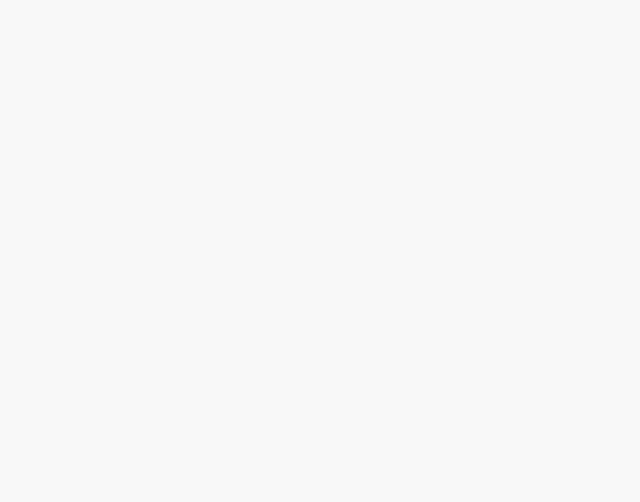
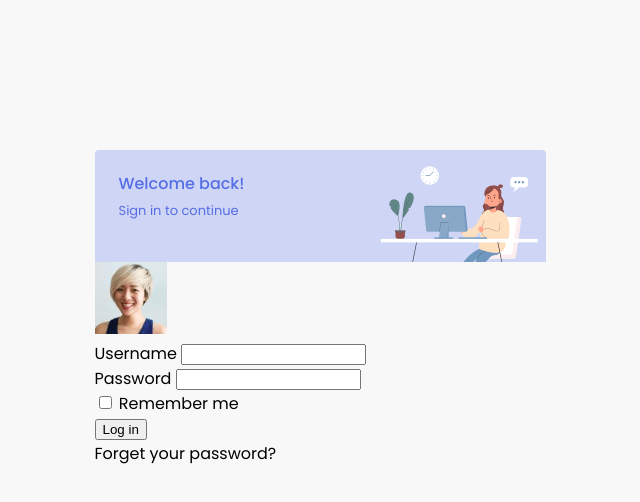
Before and after one commit to akbarjondev/sign-in-template, a plain HTML site: page index.html in a window 1280 px wide. Shown: the whole page, without its empty margins (320-960 px from the left). Drawn offline with Linux system fonts and the light colour scheme.

Commit message:
Add card body

```diff
--- a/index.html
+++ b/index.html
@@ -4,9 +4,40 @@
 	<meta charset="UTF-8">
 	<meta name="viewport" content="width=device-width, initial-scale=1.0">
 	<link rel="stylesheet" href="./css/style.css">
-	<title>Login</title>
+	<title>Sign in</title>
 </head>
 <body>
+	<div class="card">
+		<div class="card__top">
+			<h1 class="card__heading">Welcome back!</h1>
+			<div class="card__text">Sign in to continue</div>
+		</div><!-- End of card__top -->
 
+		<div class="card__body">
+			<img class="card__avatar" src="./img/Avatar_Image.png" srcset="./img/Avatar_Image.png 1x, ./img/Avatar_Image@2x.png 2x" alt="Avatar image">
+
+			<form class="form card__form" action="https://www.example.com">
+				<div class="form__group">
+					<label class="form__label" for="inputName">Username</label>
+					<input class="form__input" type="text" name="username" id="inputName" autocomplete="off" spellcheck="false">
+				</div>
+
+				<div class="form__group">
+					<label class="form__label" for="inputPassword">Password</label>
+					<input class="form__input" type="text" name="password" id="inputPassword" autocomplete="off" spellcheck="false">
+				</div>
+
+				<div class="form__group form__group-checkbox">
+					<input class="form__input" name="remember" type="checkbox" id="checkbox">
+					<label for="checkbox">Remember me</label>
+				</div>
+
+				<button type="submit" class="form__submit">Log in</button>
+			</form>
+
+			<div class="card__forget">Forget your password?</div>
+
+		</div><!-- End of card__body -->
+	</div><!-- End of card -->
 </body>
 </html>
```
